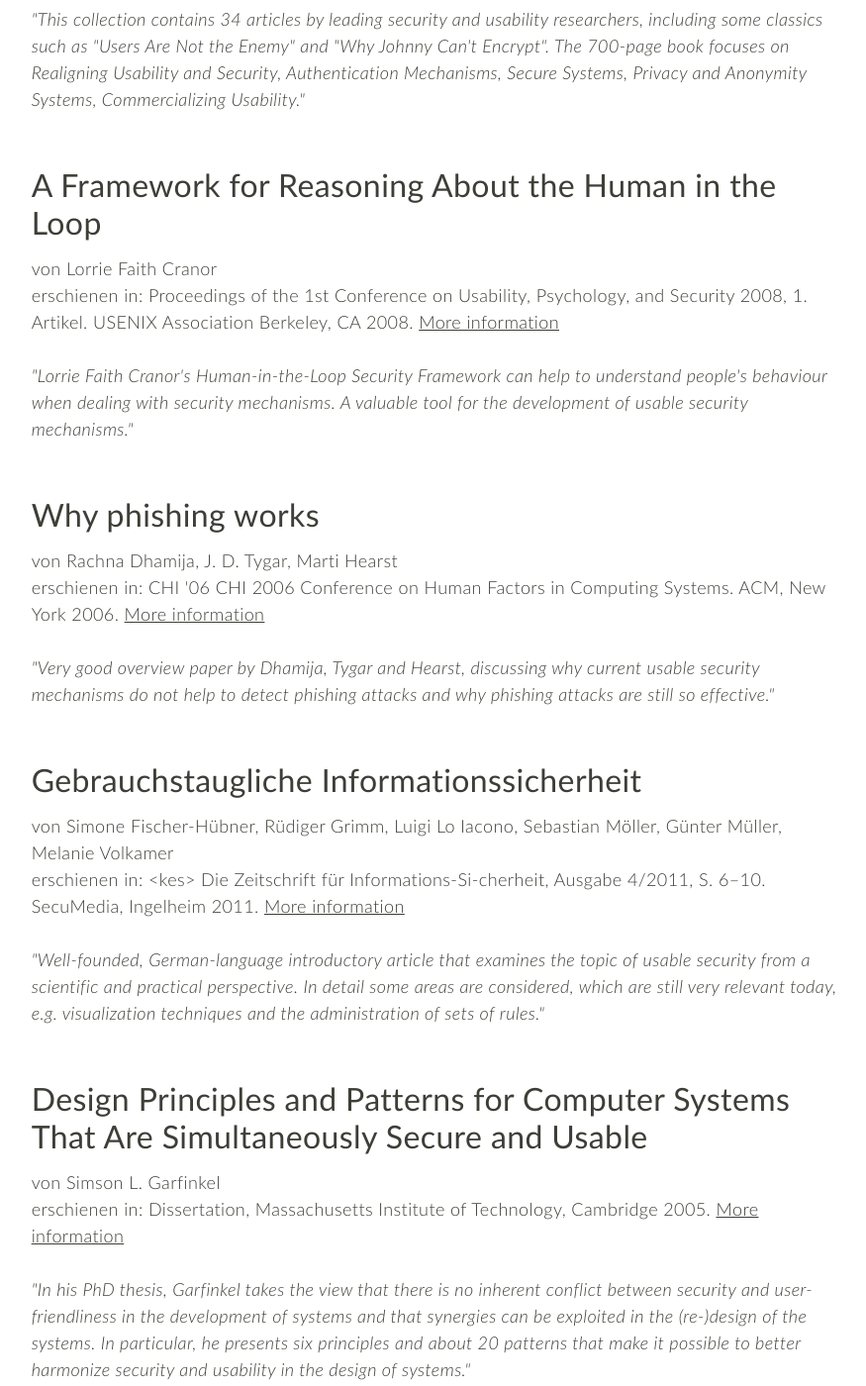
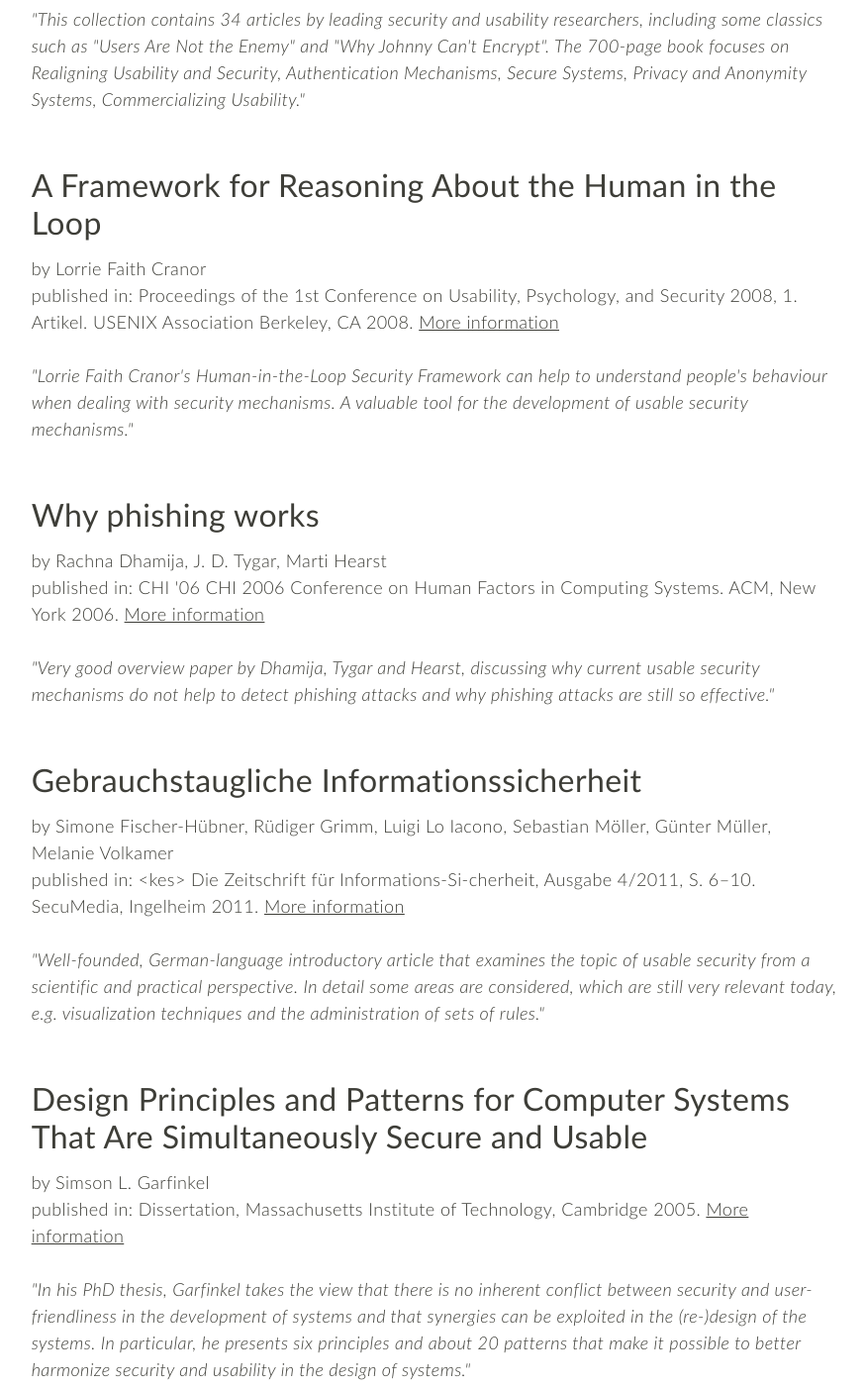
Before and after one commit to usprl/usprl.github.io, a Jekyll site: the page built from index.md, in a window 1280 px wide and 1400 px high, scrolled down 1418 px. Shown: the whole window at 99% size, without its empty margins (200-1075 px from the left). Built offline with Jekyll 4.4.1, drawn with Linux system fonts in a browser that asks for light colours; nearby versions of some CDN libraries; some of the changed text lies outside the part shown.

Commit message:
List entry updated

```diff
--- a/_includes/list-entry.html
+++ b/_includes/list-entry.html
@@ -3,12 +3,12 @@
   <h2 class="field-section-titel">{{include.title}}</h2>
 
   <div class="field-section-text">
-    <p>von {%- if entry.authors.size == 2 %}
+    <p>by {%- if entry.authors.size == 2 %}
       {{ include.authors | join: " & " }}
     {% else %}
       {{ include.authors | join: ", " }}
     {% endif %}<br>
-    erschienen in: {{ include.release | xml_escape }}. <a href="{{ include.link }}" class="ext" target="_blank">More information<span class="ext"><span class="element-invisible"> (Link ist extern)</span></span></a></p>
+    published in: {{ include.release | xml_escape }}. <a href="{{ include.link }}" class="ext" target="_blank">More information<span class="ext"><span class="element-invisible"> (Link ist extern)</span></span></a></p>
     <p><em>"{{ include.comment }}"</em></p>
   </div>
 </div>
```
